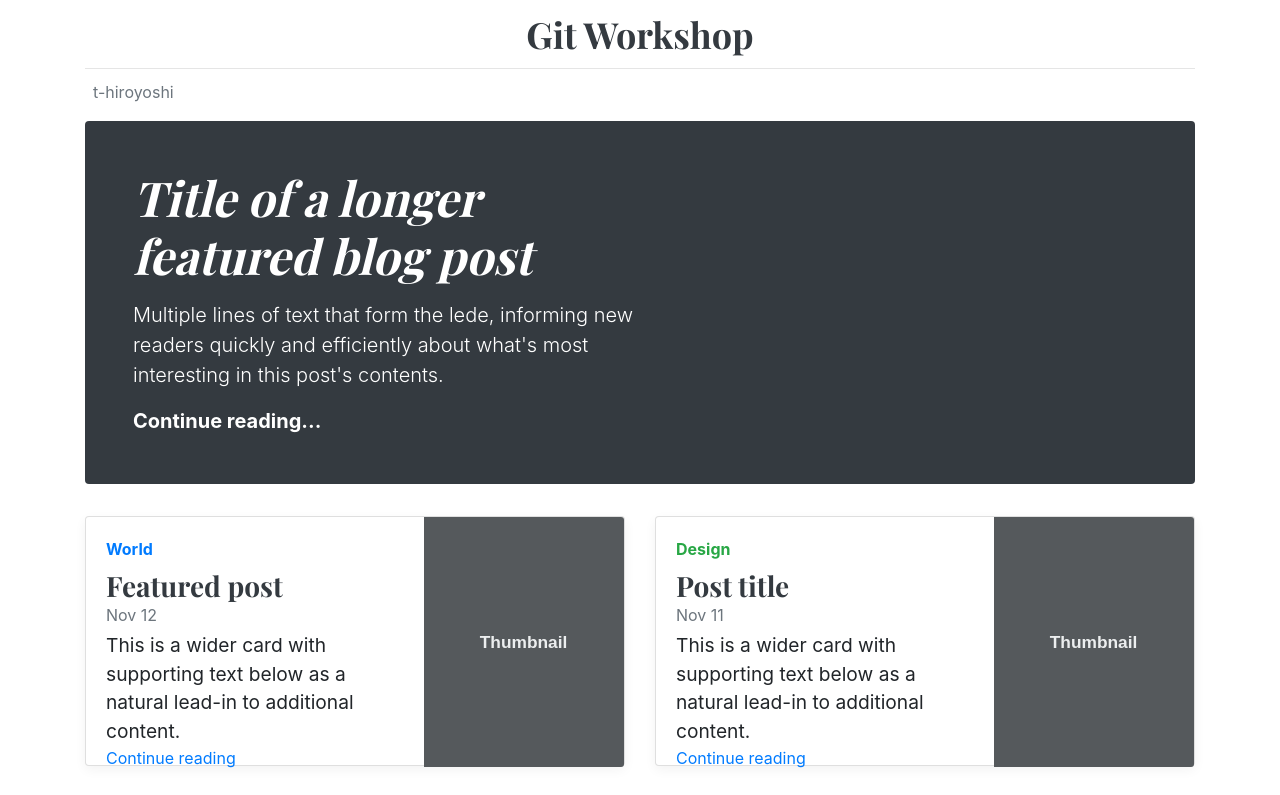
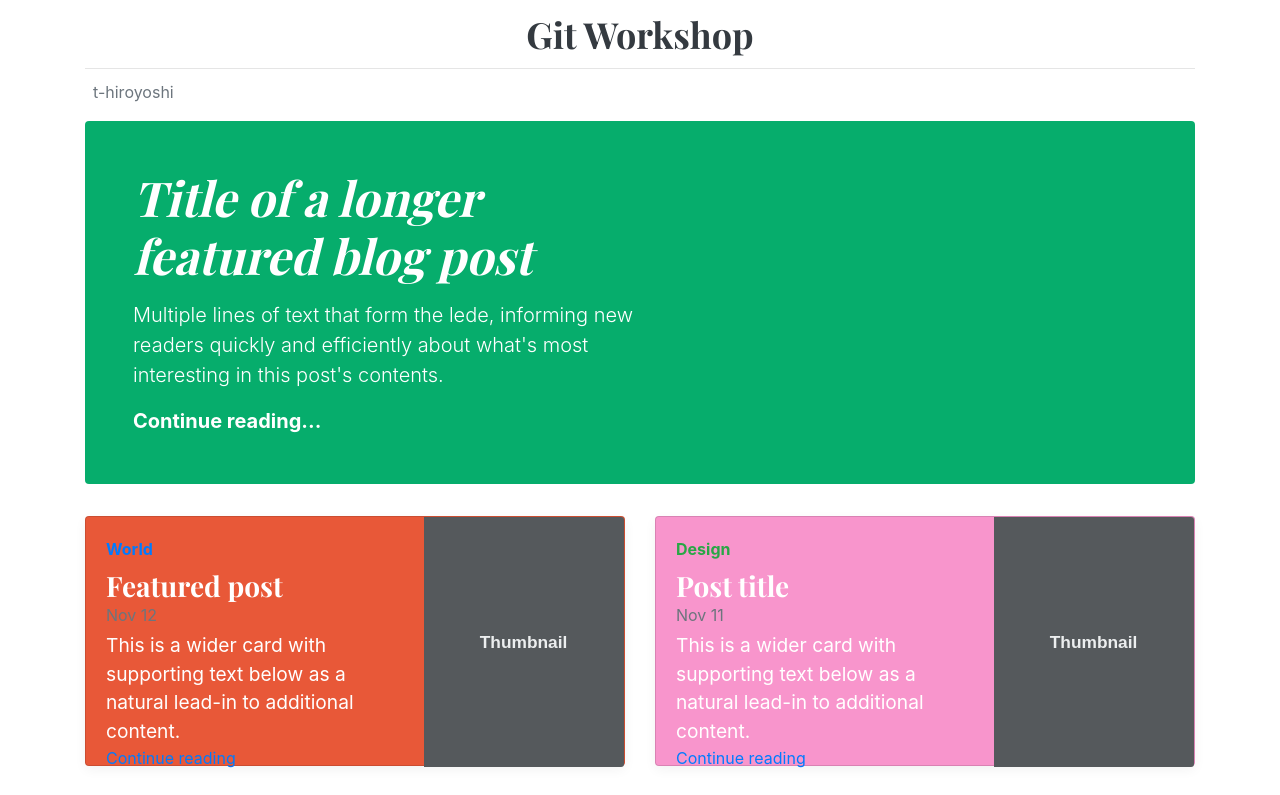
Before and after one commit to unitus-jp/git-workshop, a plain HTML site: page index.html in a window 1280 px wide. Shown: the top 795 px of the page. Drawn offline with nearby package versions, Linux system fonts and the light colour scheme.

Commit message:
title bg color change

```diff
--- a/index.css
+++ b/index.css
@@ -130,3 +130,15 @@ p{
 .blog-footer p:last-child {
   margin-bottom: 0;
 }
+
+.bg-custom {
+  background-color: #06ad6c
+}
+
+.bg-custom1{
+  background-color: #e85838
+}
+
+.bg-custom2{
+  background-color: #f895cc
+}
--- a/index.html
+++ b/index.html
@@ -37,7 +37,7 @@
       </nav>
     </div>
 
-    <div class="jumbotron p-3 p-md-5 text-white rounded bg-dark">
+    <div class="jumbotron p-3 p-md-5 text-white rounded bg-custom">
       <div class="col-md-6 px-0">
         <h1 class="display-4 font-italic">Title of a longer featured blog post</h1>
         <p class="lead my-3">Multiple lines of text that form the lede, informing new readers quickly and efficiently about what's most interesting in this post's contents.</p>
@@ -45,13 +45,13 @@
       </div>
     </div>
 
-    <div class="row mb-2">
-      <div class="col-md-6">
-        <div class="card flex-md-row mb-4 box-shadow h-md-250">
+    <div class="row mb-2 ">
+      <div class="col-md-6 ">
+        <div class="card flex-md-row mb-4 box-shadow h-md-250 bg-custom1 text-white">
           <div class="card-body d-flex flex-column align-items-start">
             <strong class="d-inline-block mb-2 text-primary">World</strong>
-            <h3 class="mb-0">
-              <a class="text-dark" href="#">Featured post</a>
+            <h3 class="mb-0 ">
+              <a class="text-white" href="#">Featured post</a>
             </h3>
             <div class="mb-1 text-muted">Nov 12</div>
             <p class="card-text mb-auto">This is a wider card with supporting text below as a natural lead-in to additional content.</p>
@@ -61,11 +61,11 @@
         </div>
       </div>
       <div class="col-md-6">
-        <div class="card flex-md-row mb-4 box-shadow h-md-250">
+        <div class="card flex-md-row mb-4 box-shadow h-md-250 bg-custom2 text-white">
           <div class="card-body d-flex flex-column align-items-start">
             <strong class="d-inline-block mb-2 text-success">Design</strong>
             <h3 class="mb-0">
-              <a class="text-dark" href="#">Post title</a>
+              <a class="text-white" href="#">Post title</a>
             </h3>
             <div class="mb-1 text-muted">Nov 11</div>
             <p class="card-text mb-auto">This is a wider card with supporting text below as a natural lead-in to additional content.</p>
```
